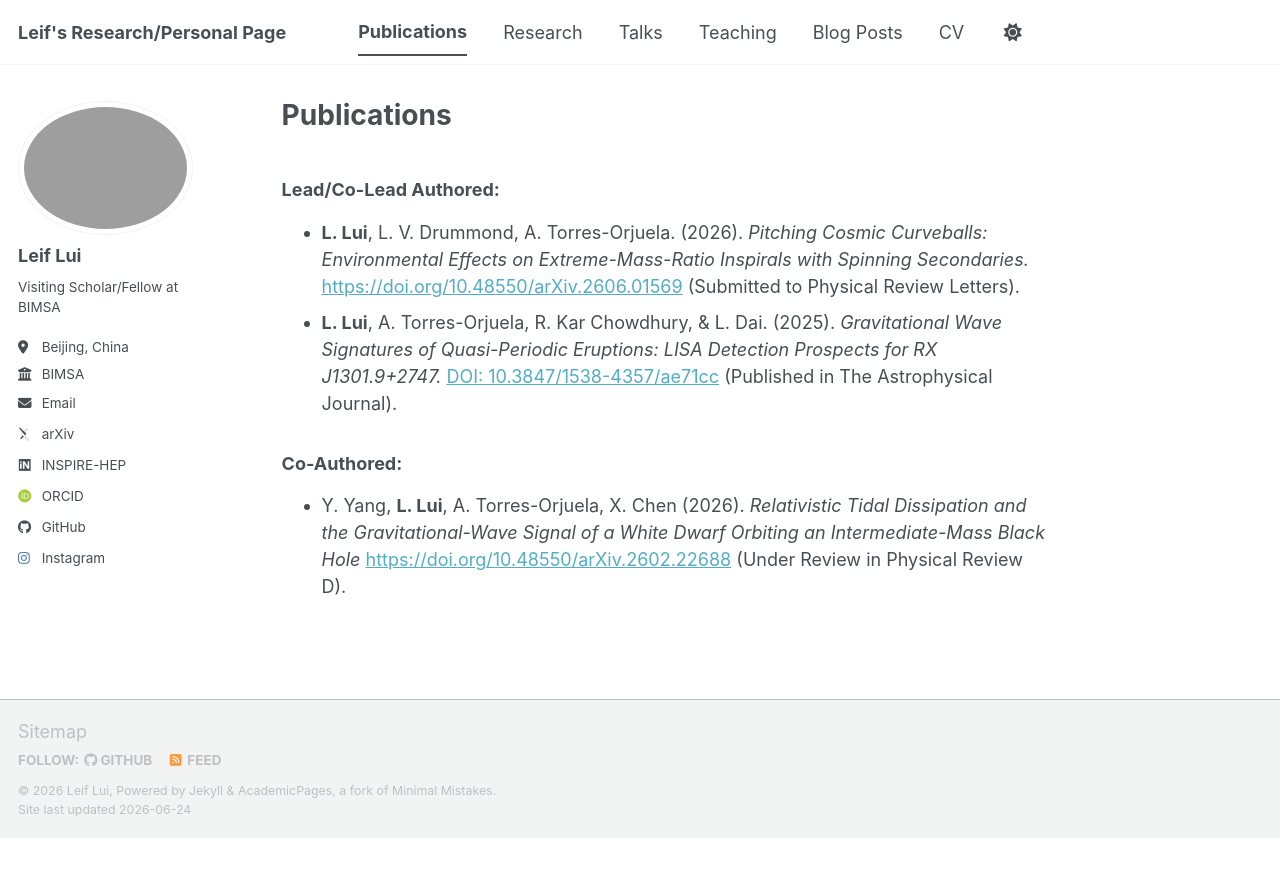
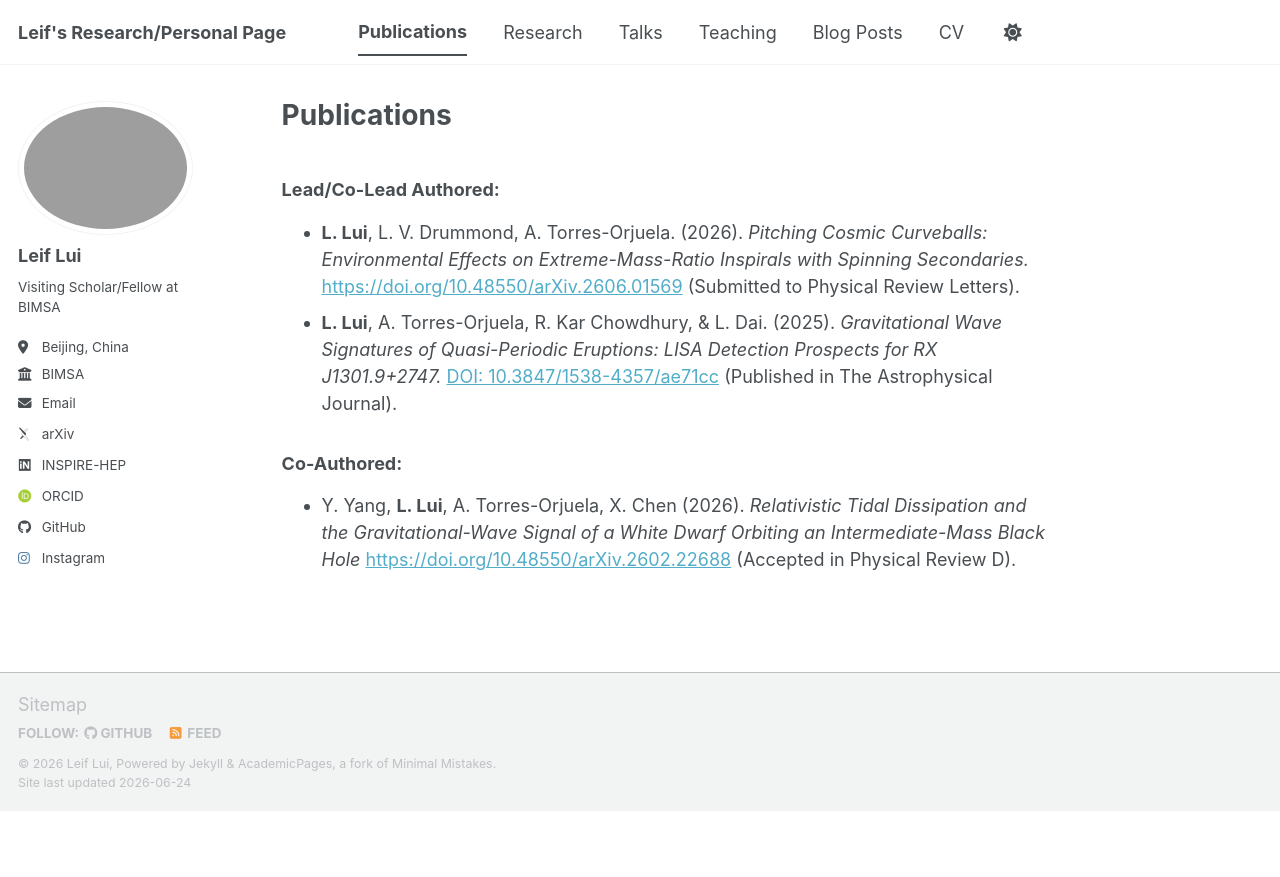
Before and after one commit to leiflui/leiflui.github.io, a Jekyll site: the page built from _pages/publications.md, in a window 1280 px wide. Shown: the top 877 px of the page. Built offline with Jekyll 4.4.1, drawn with Linux system fonts in a browser that asks for light colours; some web fonts are replaced; a script bundle is joined from its source files by our own code; library files that are not in the unit come from our copies.

Commit message:
Update publications.md

```diff
--- a/_pages/publications.md
+++ b/_pages/publications.md
@@ -9,4 +9,4 @@ author_profile: true
 - **L. Lui**, A. Torres-Orjuela, R. Kar Chowdhury, &  L. Dai. (2025). *Gravitational Wave Signatures of Quasi-Periodic Eruptions: LISA Detection Prospects for RX J1301.9+2747.* [DOI: 10.3847/1538-4357/ae71cc](https://iopscience.iop.org/article/10.3847/1538-4357/ae71cc) (Published in The Astrophysical Journal).
 
 ### Co-Authored:
-- Y. Yang, **L. Lui**, A. Torres-Orjuela, X. Chen (2026). *Relativistic Tidal Dissipation and the Gravitational-Wave Signal of a White Dwarf Orbiting an Intermediate-Mass Black Hole* [https://doi.org/10.48550/arXiv.2602.22688](https://arxiv.org/abs/2602.22688) (Under Review in Physical Review D).
+- Y. Yang, **L. Lui**, A. Torres-Orjuela, X. Chen (2026). *Relativistic Tidal Dissipation and the Gravitational-Wave Signal of a White Dwarf Orbiting an Intermediate-Mass Black Hole* [https://doi.org/10.48550/arXiv.2602.22688](https://doi.org/10.1103/r5gt-f241) (Accepted in Physical Review D).
```
